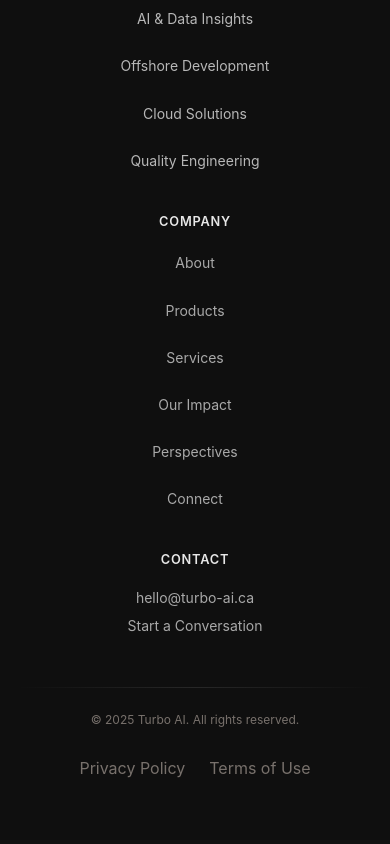
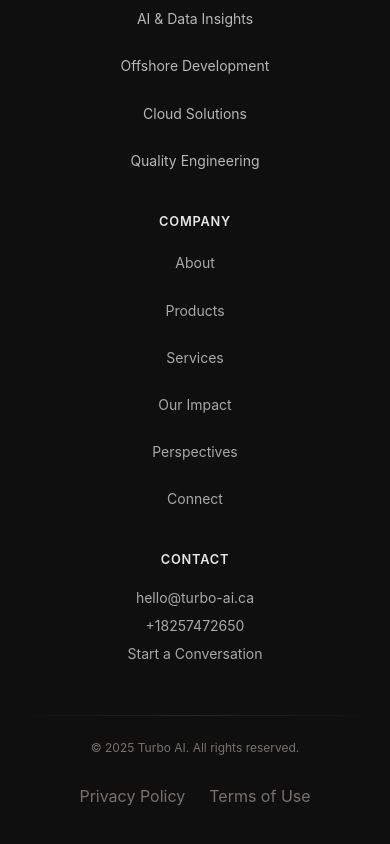
Before and after one commit to akshayrajeevnambiar/turbo-ai, a React (Vite) app: page / in a window 390 px wide. Shown: the part 8413-9257 px from the top of the page. Built offline with nearby package versions, Linux system fonts and the light colour scheme.

Commit message:
Add contact phone number +18257472650
- Added phone number to turboai.ts configuration
- Display phone number in footer contact section
- Phone number is clickable with tel: link for mobile users
- Added proper ARIA labels for accessibility

```diff
--- a/dev-dist/sw.js
+++ b/dev-dist/sw.js
@@ -85,7 +85,7 @@
     "revision": "3ca0b8505b4bec776b69afdba2768812"
   }, {
     "url": "index.html",
-    "revision": "0.bgljn4287so"
+    "revision": "0.2qfsdmu3nao"
   }], {});
   workbox.cleanupOutdatedCaches();
   workbox.registerRoute(new workbox.NavigationRoute(workbox.createHandlerBoundToURL("index.html"), {
--- a/src/components/Footer.tsx
+++ b/src/components/Footer.tsx
@@ -77,6 +77,13 @@
               >
                 {copy.connect.email}
               </a>
+              <a
+                href={`tel:${copy.connect.phone}`}
+                className="footer-link text-sm block"
+                aria-label={`Call us at ${copy.connect.phone}`}
+              >
+                {copy.connect.phone}
+              </a>
               <SectionLink
                 href="#connect"
                 className="footer-link text-sm"
--- a/src/content/turboai.ts
+++ b/src/content/turboai.ts
@@ -234,6 +234,7 @@
     fields: ["name", "email", "organization", "message"],
     cta: { label: "Send Message", href: "#connect" },
     email: "hello@turbo-ai.ca",
+    phone: "+18257472650",
     privacy:
       "We only use your information to respond to your inquiry. No marketing lists.",
   },
```
Also changed, not shown: 1 other file (tests, documents, lock files or other folders).
